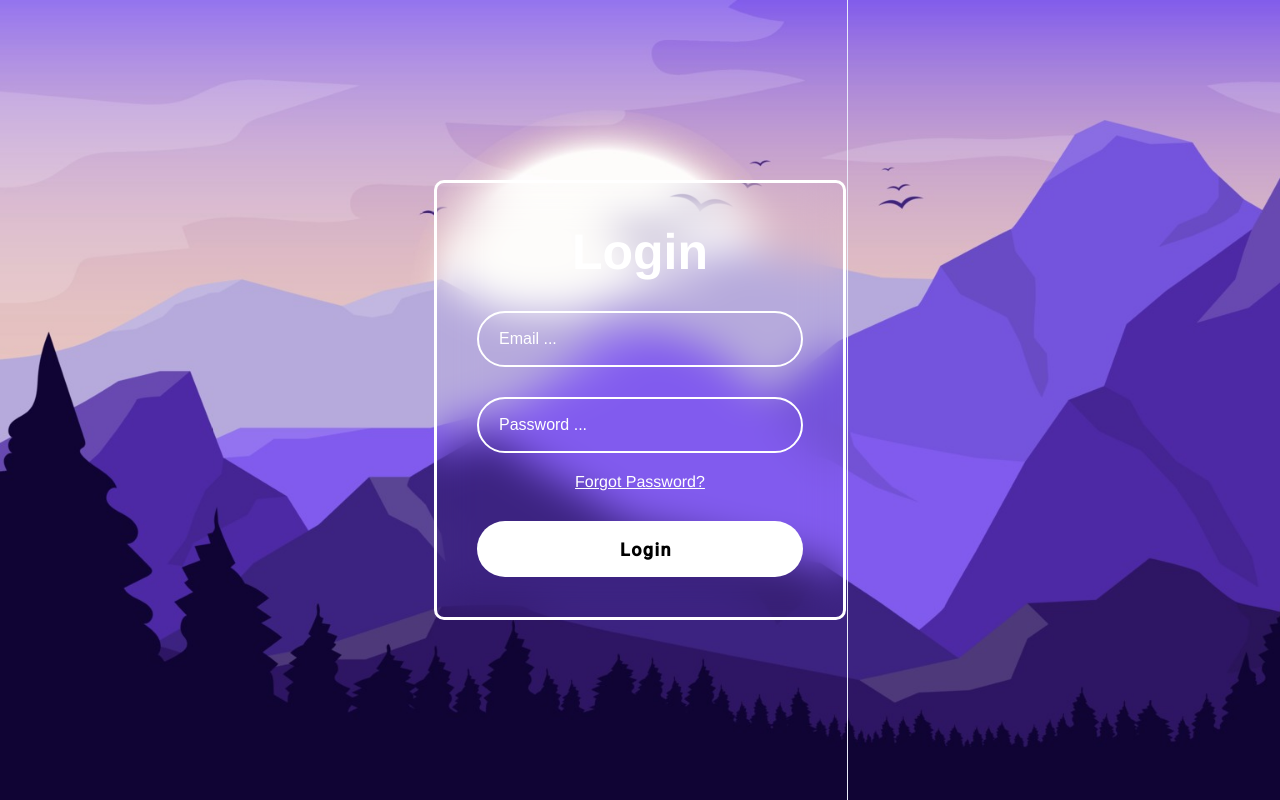
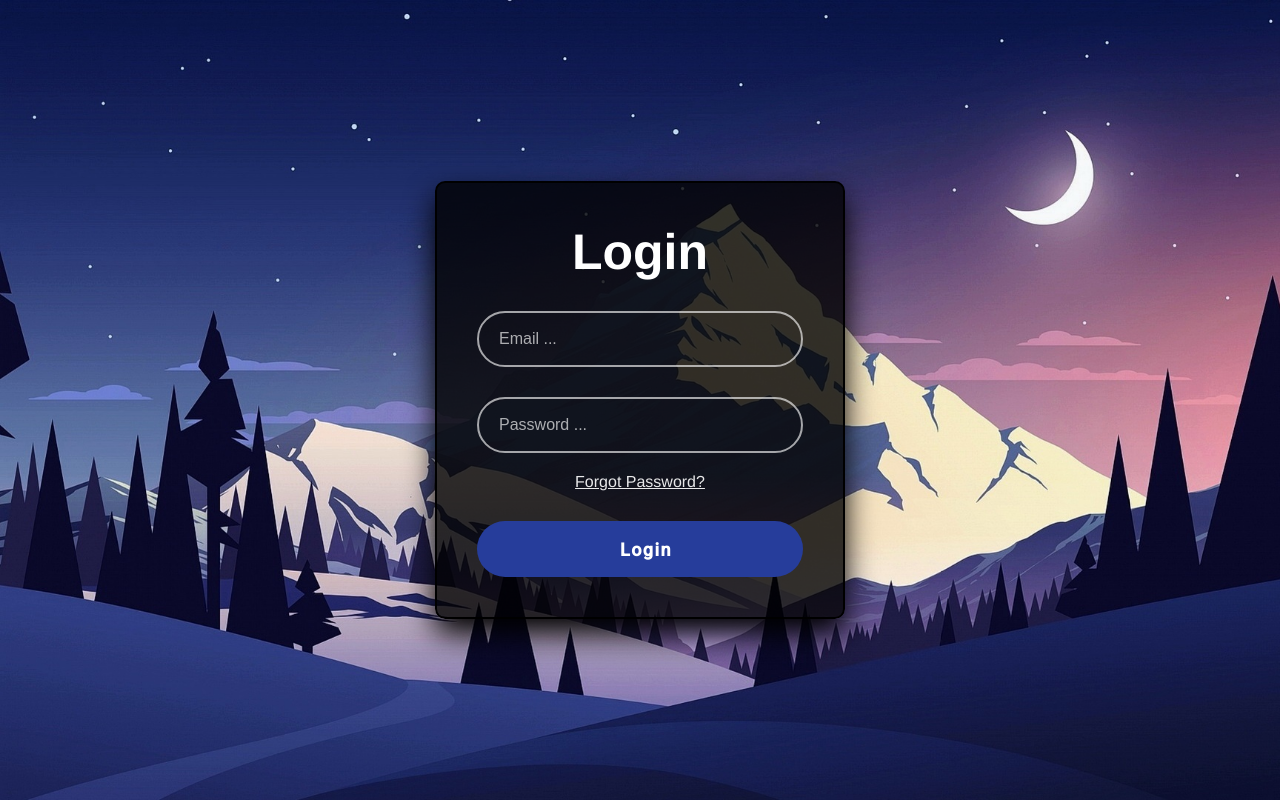
Before and after one commit to SimoneMichelon/Money-Manage-Web-App, an Angular app: page /login in a window 1280 px wide. Built offline with nearby package versions, Linux system fonts and the light colour scheme.

Commit message:
Sistemato il login

```diff
--- a/src/app/routes/auth/auth.component.scss
+++ b/src/app/routes/auth/auth.component.scss
@@ -1,11 +1,10 @@
 .main-container{
     //background-image: url("../../../assets/photo/background.jpg");
     //background-image: url("../../../assets/photo/login-wallpaper.png");
-    background-image: url("../../../assets/photo/montain.jpg");
-    //background-image: url("../../../assets/photo/neve.jpg") ;
+    //background-image: url("../../../assets/photo/montain.jpg");
+    background-image: url("../../../assets/photo/neve.jpg") ;
     //background-image: url("../../../assets/photo/purple-path.jpg");
     //background-image: url("../../../assets/photo/forest.jpg");
-
 
     background-size: cover;
     background-attachment: fixed;
@@ -27,10 +26,11 @@
     flex-direction: column;
     transform: translate(-50%, -50%);
 
-    border: solid 3px rgb(255, 255, 255);
-    backdrop-filter: blur(20px);
+    background-color: rgba(0, 0, 0, 0.800);
     padding: 40px;
     border-radius: 10px;
+    box-shadow: 0px 15px 30px rgb(0, 0, 0);
+    border: 2px solid black;
 }
 
 .login-form{
@@ -50,37 +50,53 @@
 
 .password-forgot{
     margin-top: 20px;
-    color: rgba(255, 255, 255);
+    color: rgba(255, 255, 255, 0.9);
     text-align: center;
 }
+
+.password-forgot:hover {
+    text-shadow: 0px 0px 2px rgba(255, 255, 255, 0.594);
+}
+
 
 input{
     outline: none;
     background: none;
-    border: solid 2px rgba(255, 255, 255);
+    border: solid 2px rgba(255, 255, 255, 0.623);
     color: white;
     height: 50px;
     width: 300px;
 }
+input:hover{
+    box-shadow: 0px  0px 10px rgb(255, 255, 255);
+
+}
 
 input::placeholder {
-    color: rgb(255, 255, 255);
+    color: rgba(254, 254, 254, 0.66);
     opacity: 1;
 }
 
 h5{
-    color: rgb(0, 0, 0);
+    color: rgb(255, 255, 255);
     font-size: large;
+
 }
 
 h1{
-    color: rgba(255, 255, 255);
+    color: rgb(255, 255, 255);
     font-size: 50px;
 }
 
 button{
     margin: 20px 10px;
-    background: rgb(255, 255, 255);
+    background: rgb(38, 61, 155);
     height: 56px;
     width: 326px;
 }
+
+button:hover{
+    box-shadow: 0px  0px 15px  rgb(38, 61, 155);
+    background: rgb(54, 87, 220);
+
+}
--- a/src/app/routes/auth/auth.component.ts
+++ b/src/app/routes/auth/auth.component.ts
@@ -25,8 +25,10 @@ import { AuthControllerService } from '../../api/services';
   styleUrl: './auth.component.scss'
 })
 export class AuthComponent implements OnInit{
+
   constructor(private authControllerService : AuthControllerService,
     private router : Router){}
+
   ngOnInit(): void {
     if(localStorage.getItem("jwt")){
       this.router.navigateByUrl('/dashboard');
@@ -45,12 +47,12 @@ export class AuthComponent implements OnInit{
       password : this.loginForm.value.password!
     }
 
-
     this.authControllerService.signIn({
       body : loginData
     }).subscribe({
       next: (response) => {
         localStorage.setItem("jwt", response.jwt!);
+        this.router.navigateByUrl('/dashboard');
       },
       error : (response) => {
         console.log(response.status)
@@ -58,5 +60,4 @@ export class AuthComponent implements OnInit{
     });
   }
 
-
 }
--- /dev/null
+++ b/src/app/security/auth-guard.service.ts
@@ -0,0 +1,15 @@
+import { inject } from '@angular/core';
+import { CanActivateFn, Router } from '@angular/router';
+import { AuthService } from './auth.service';
+
+export const authGuard: CanActivateFn = (route, state) => {
+  const authService = inject(AuthService);
+  const router = inject(Router);
+
+  if (authService.isLoggedIn) {
+    return true;
+  } else {
+    router.navigate(['/login']);
+    return false;
+  }
+};
--- a/src/app/security/auth.service.ts
+++ b/src/app/security/auth.service.ts
@@ -1,17 +1,21 @@
 import { Injectable } from '@angular/core';
-import { BehaviorSubject } from 'rxjs/internal/BehaviorSubject';
 
 @Injectable({
   providedIn: 'root'
 })
 export class AuthService {
 
-  authSubject= new BehaviorSubject<any>({
-    user:null
-  })
+  constructor() { }
 
-  logout(){
+  logout() {
     localStorage.clear();
-    this,this.authSubject.next({})
+  }
+
+  get isLoggedIn(): boolean {
+    return !!localStorage.getItem('jwt');
+  }
+
+  getToken(): string | null {
+    return localStorage.getItem('jwt');
   }
 }
```
Also changed, not shown: src/app/app.routes.ts (+5 -4 lines).
